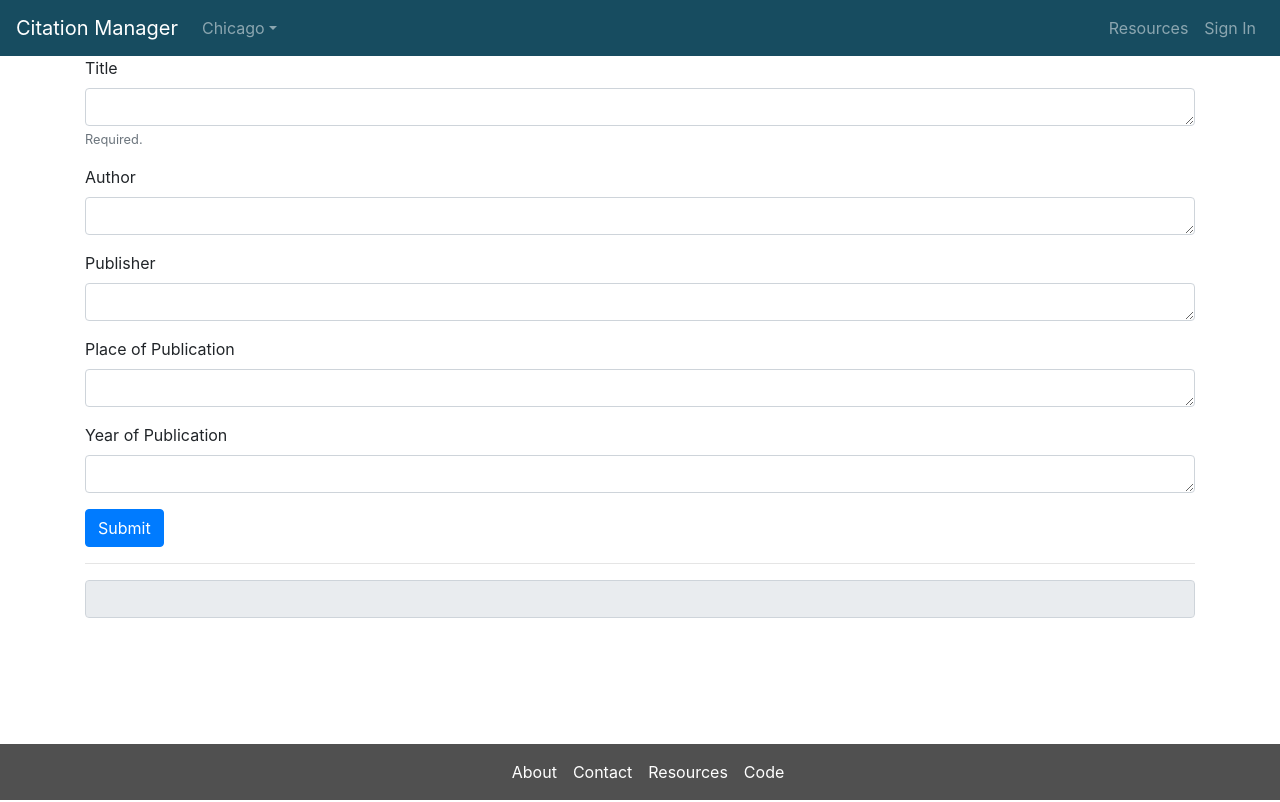
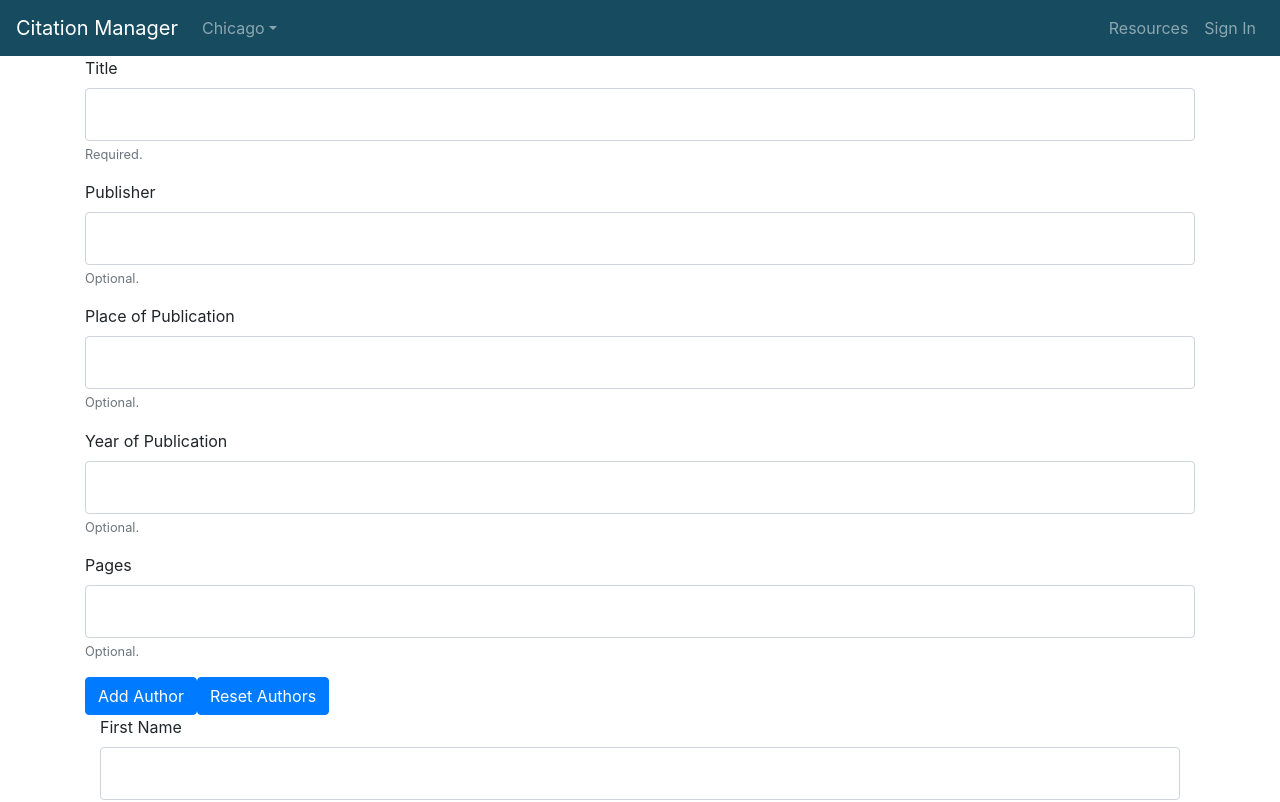
Before and after one commit to SoorajModi/Citation-Bot, a React (Create React App) app: page /chicago-style-book in a window 1280 px wide. Shown: the top 802 px of the page. Built offline with nearby package versions, Linux system fonts and the light colour scheme.

Commit message:
Add react hooks for dynamic number of authors

```diff
--- a/src/components/CMOSBook.jsx
+++ b/src/components/CMOSBook.jsx
@@ -1,36 +1,75 @@
-import React from 'react';
+import React, { useState } from 'react';
 import Form from 'react-bootstrap/Form';
 import Button from 'react-bootstrap/Button';
 import '../css/citation.css';
 
 function CMOSBook() {
+  // State variable for number of authors
+  const emptyAuthor = { first: '', last: '' };
+  const [authors, setAuthors] = useState([{ ...emptyAuthor }]);
+  const addAuthor = () => {
+    setAuthors([...authors, { ...emptyAuthor }]);
+  };
+  const removeAuthor = () => {
+    setAuthors([authors.pop()]);
+  };
+
   return (
-    <div className="container">
+    <div className="container foo">
       <Form>
         <Form.Group controlId="title">
           <Form.Label>Title</Form.Label>
-          <Form.Control as="textarea" rows={1} />
-          <Form.Text className="text-muted">
-            Required.
-          </Form.Text>
-        </Form.Group>
-        <Form.Group controlId="author">
-          <Form.Label>Author</Form.Label>
-          <Form.Control as="textarea" rows={1} />
+          <Form.Control as="textarea" rows={1} className="form-text-area" />
+          <Form.Text className="text-muted">Required.</Form.Text>
         </Form.Group>
         <Form.Group controlId="publisher">
           <Form.Label>Publisher</Form.Label>
-          <Form.Control as="textarea" rows={1} />
+          <Form.Control as="textarea" rows={1} className="form-text-area" />
+          <Form.Text className="text-muted">Optional.</Form.Text>
         </Form.Group>
         <Form.Group controlId="placeOfPublication">
           <Form.Label>Place of Publication</Form.Label>
-          <Form.Control as="textarea" rows={1} />
+          <Form.Control as="textarea" rows={1} className="form-text-area" />
+          <Form.Text className="text-muted">Optional.</Form.Text>
         </Form.Group>
         <Form.Group controlId="yearOfPublication">
           <Form.Label>Year of Publication</Form.Label>
-          <Form.Control as="textarea" rows={1} />
+          <Form.Control as="textarea" rows={1} className="form-text-area" />
+          <Form.Text className="text-muted">Optional.</Form.Text>
         </Form.Group>
-        <Button variant="primary" type="submit">
+        <Form.Group controlId="pages">
+          <Form.Label>Pages</Form.Label>
+          <Form.Control as="textarea" rows={1} className="form-text-area" />
+          <Form.Text className="text-muted">Optional.</Form.Text>
+        </Form.Group>
+
+        <Button variant="primary" onClick={addAuthor}>
+          Add Author
+        </Button>
+        <Button variant="primary" onClick={removeAuthor}>
+          Reset Authors
+        </Button>
+        {
+          authors.map((val, idx) => {
+            const firstId = `first-${idx}`;
+            const lastId = `last-${idx}`;
+
+            return (
+              <div className="container" key={firstId + lastId}>
+                <Form.Group controlId={firstId}>
+                  <Form.Label>First Name</Form.Label>
+                  <Form.Control as="textarea" rows={1} className="form-text-area" />
+                </Form.Group>
+                <Form.Group controlId={lastId}>
+                  <Form.Label>Last Name</Form.Label>
+                  <Form.Control as="textarea" rows={1} className="form-text-area" />
+                </Form.Group>
+              </div>
+            );
+          })
+        }
+
+        <Button variant="primary" type="submit" className="center-block">
           Submit
         </Button>
         <hr />
--- a/src/css/citation.css
+++ b/src/css/citation.css
@@ -1,3 +1,14 @@
-Form.control {
+.container .foo {
+    padding-top: 2.5rem;
+    padding-bottom: 1.0rem;
+}
+
+.form-text-area {
     resize: none;
+    white-space: nowrap;
+    overflow-x: scroll;
 }
+
+.submitBtn {
+    align-content: center;
+}
--- a/src/css/footer.css
+++ b/src/css/footer.css
@@ -1,9 +1,11 @@
 footer {
     background: #505050;
+    position: static;
     padding-top: 1.0rem;
     padding-bottom: 1.0rem;
-    position: absolute;
     bottom: 0;
+    left:0;
+    right:0;
     width: 100%;
     text-align: center;
 }
```
